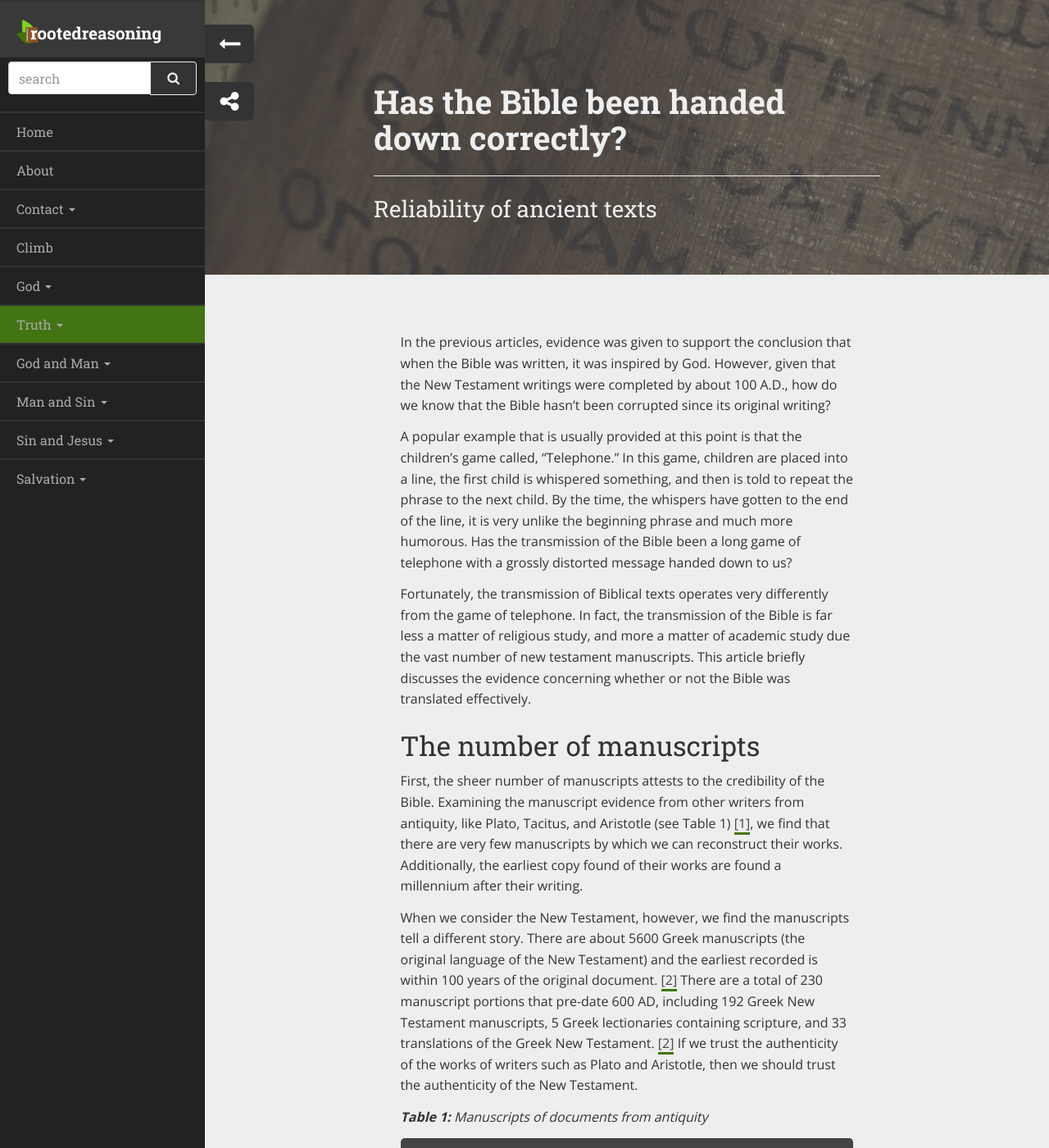
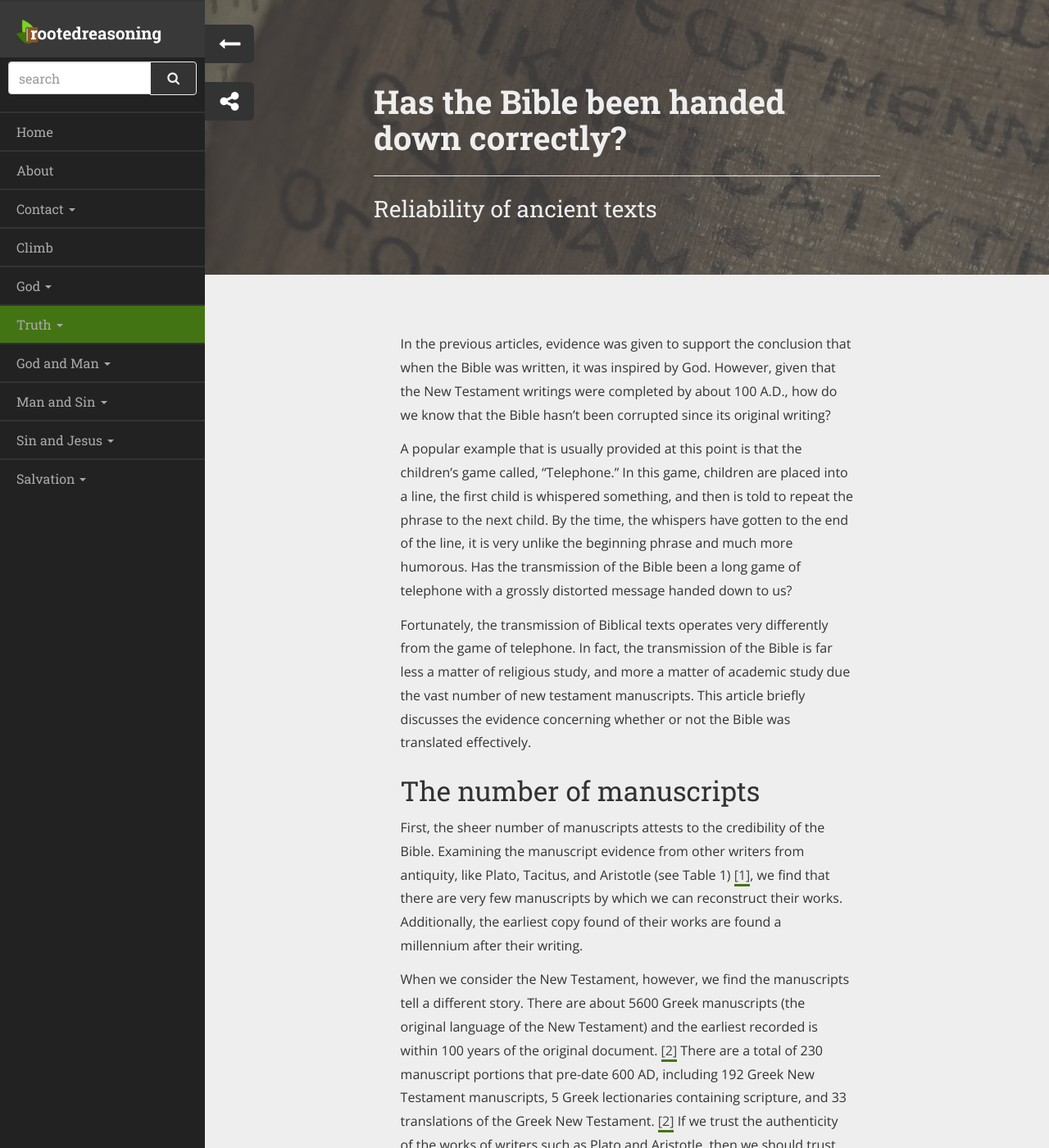
Before and after one commit to byhag/rootedreasoning, a Jekyll site: the page built from _articles/2-Truth/6-Bible-handed-down-correctly.md, in a window 1280 px wide and 1400 px high. Shown: the whole window at 82% size. Built offline with Jekyll 4.4.1, drawn with Linux system fonts in a browser that asks for light colours; some of the changed text lies outside the part shown.

Commit message:
Fix manuscript table; increase line height

```diff
--- a/_includes/manuscript-table.html
+++ b/_includes/manuscript-table.html
@@ -6,8 +6,8 @@
               <th>Author</th>
               <th>Date Written</th>
               <th>Earliest Copy</th>
-              <th>Approx. Time Span between original &amp; copy</th>
-              <th>Number of copies</th>
+              <th>Approx. Time Span Between Original &amp; Copy</th>
+              <th>Number of Copies</th>
           </tr>
       </thead>
       <tbody>
--- a/css/site.scss
+++ b/css/site.scss
@@ -56,6 +56,7 @@ $body-font: "{{site.body-font}}";
 
 body {
     font-family: $body-font !important;
+    line-height: 1.8;
 }
 
 blockquote {
@@ -72,15 +73,15 @@ h1, h2, h3 {
 
 .table {
     background-color: #ddd;
-    overflow: hidden;
+    overflow: auto;
     font-size: 11pt;
     color: #333;
-    border-radius: 5px !important;
     text-align: center;
     > thead > tr > th {
         color: #eee;
         background-color: #444;
         border-bottom: none;
+        text-align: center;
     }
 }
 
```
